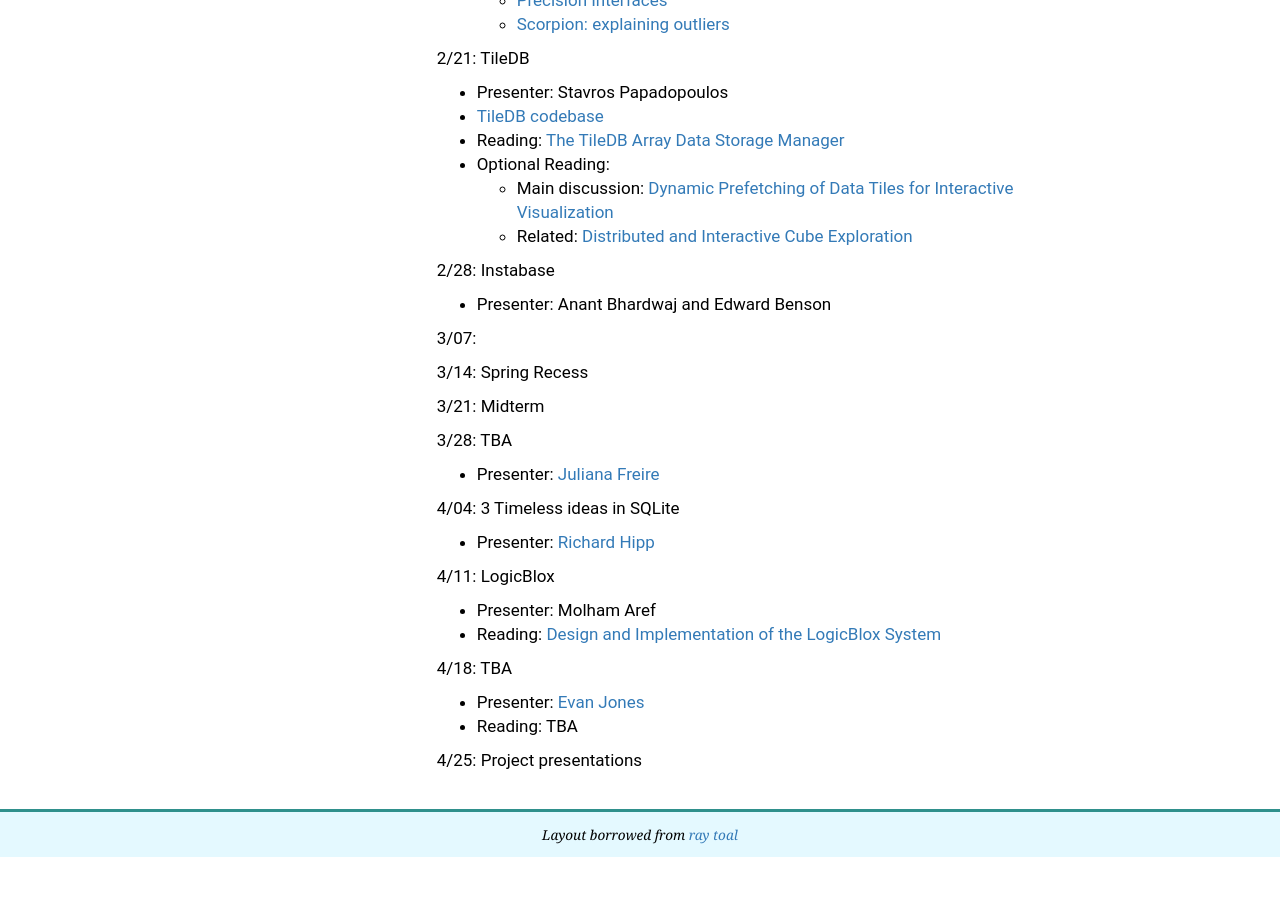
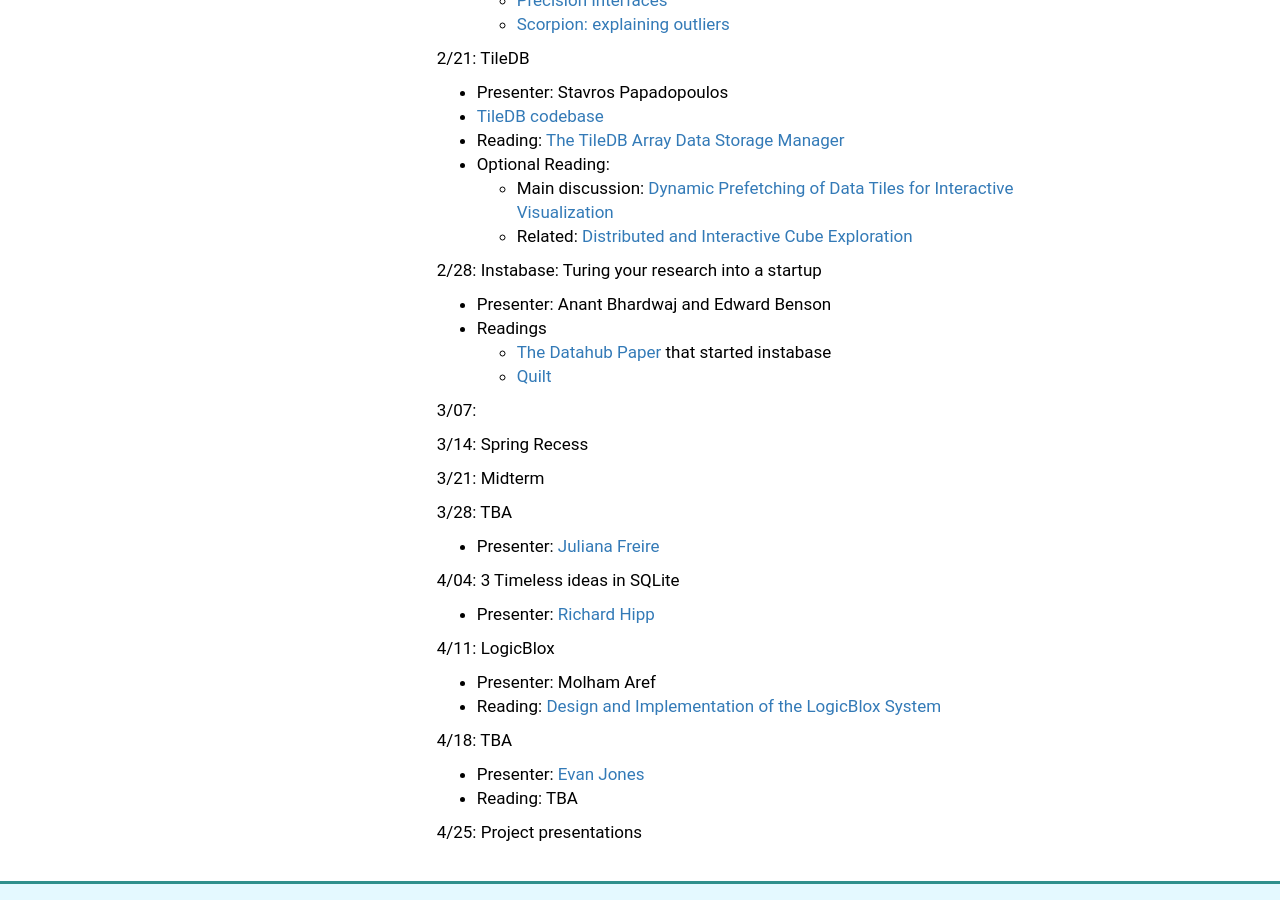
Before and after one commit to columbiadb/columbiadb.github.io, a Jekyll site: the page built from index.md, in a window 1280 px wide and 900 px high, scrolled down 2153 px. Built offline with Jekyll 4.4.1, drawn with Linux system fonts in a browser that asks for light colours; before the commit the page ends 3010 px from its top, so only the background shows below that.

Commit message:
lazy commit msg

```diff
--- a/index.md
+++ b/index.md
@@ -85,8 +85,11 @@
   * Related: [Distributed and Interactive Cube Exploration](http://arnab.org/files/dice.nandi_.pdf)
 
 
-2/28: Instabase
+2/28: Instabase: Turing your research into a startup
 * Presenter: Anant Bhardwaj and Edward Benson
+* Readings
+  * [The Datahub Paper](http://db.csail.mit.edu/pubs/datahubcidr.pdf) that started instabase
+  * [Quilt](http://edwardbenson.com/papers/uist2014-spreadsheet-driven-web-apps.pdf)
 
 3/07:
 
```
